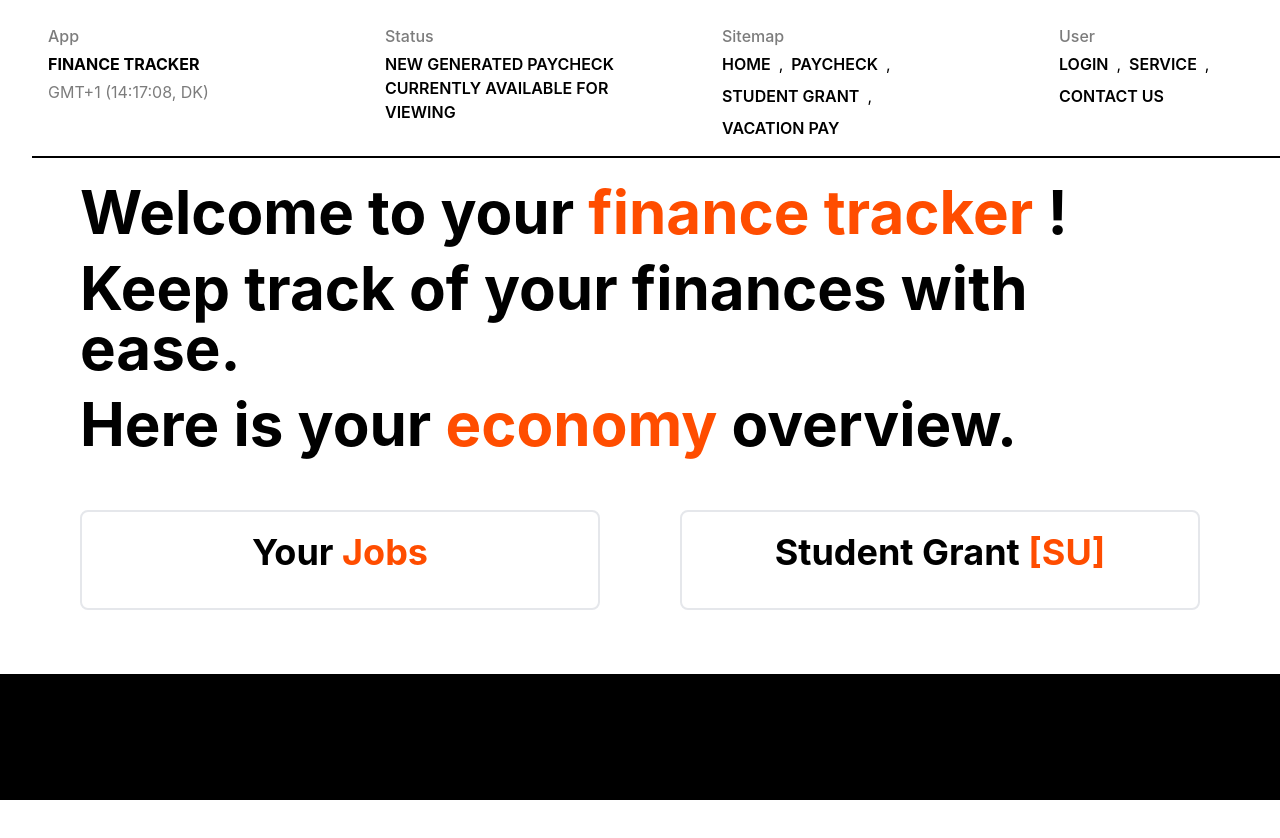
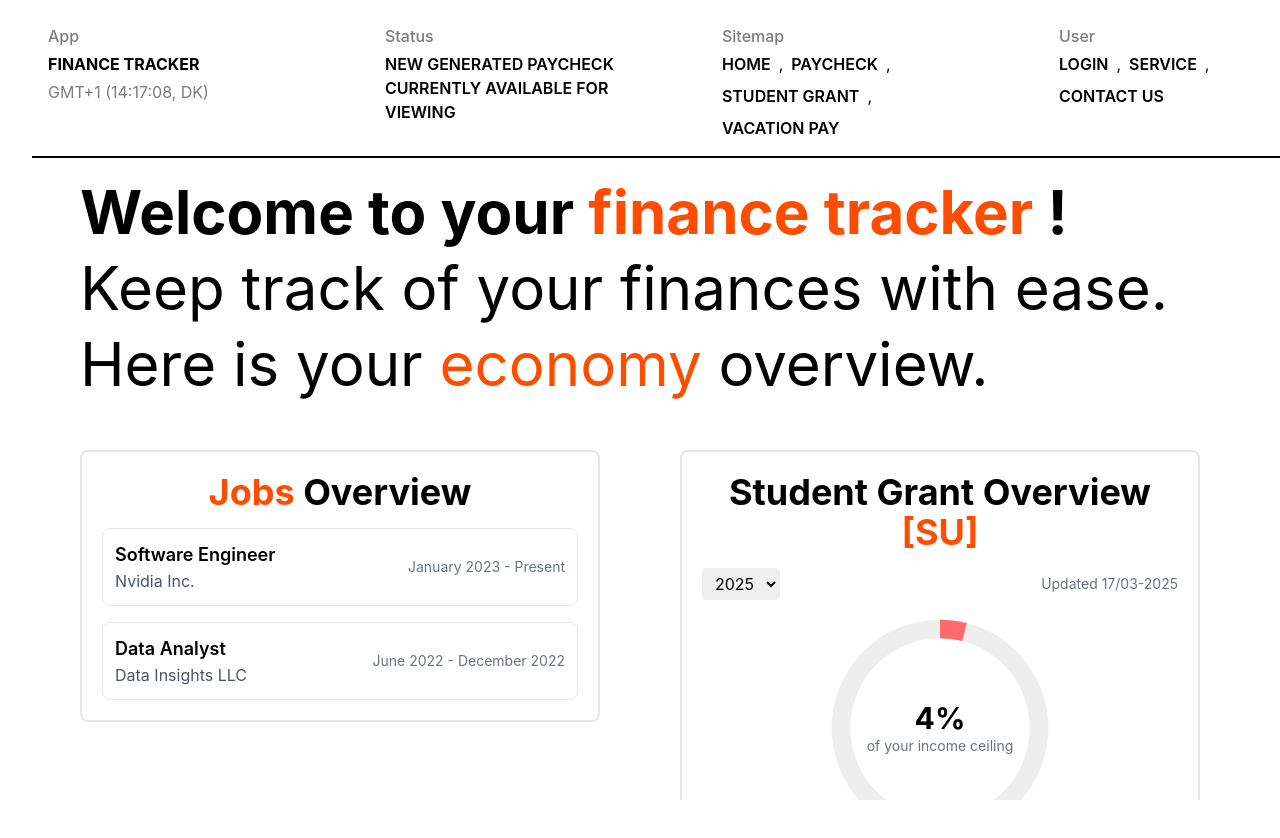
Before and after one commit to Zerefez/FinanceTracker-Frontend-WebApp, a React (Vite) app: page / in a window 1280 px wide. Shown: the top 838 px of the page. Before the commit the page ends 800 px from the top, so only its background shows below. Built offline with nearby package versions, Linux system fonts and the light colour scheme.

Commit message:
Update home , Add job and su overview

```diff
--- a/src/App.tsx
+++ b/src/App.tsx
@@ -2,6 +2,7 @@ import { AnimatePresence } from "framer-motion"
 import { useEffect, useRef } from "react"
 import { Route, BrowserRouter as Router, Routes, useLocation } from "react-router-dom"
 import Home from "./pages/Home"
+import JobDetailPage from "./pages/JobPage"
 import Paycheck from "./pages/Paycheck"
 import StudentGrant from "./pages/StudentGrant"
 
@@ -15,6 +16,7 @@ function AnimatedRoutes() {
         <Route path="/" element={<Home />} />
         <Route path="/paycheck" element={<Paycheck />} />
         <Route path="/student-grant" element={<StudentGrant />} />
+        <Route path="/jobs/:id" element={<JobDetailPage />} />
       </Routes>
     </AnimatePresence>
   )
--- /dev/null
+++ b/src/components/Job.tsx
@@ -0,0 +1,46 @@
+// src/components/JobList.tsx
+import { Link } from 'react-router-dom';
+export interface Job {
+    id: string;
+    title: string;
+    company: string;
+    startDate: string;
+    endDate?: string;
+  }
+
+interface JobListProps {
+  jobs: Job[];
+}
+
+export default function JobList({ jobs }: JobListProps) {
+  return (
+    <div className="w-full rounded-lg border-2 border-gray-200 p-5">
+      <h2 className="mb-4 text-center text-2xl font-bold md:text-3xl lg:text-4xl text-accent">
+        Your Jobs
+      </h2>
+      {jobs.length === 0 ? (
+        <p className="text-center text-gray-500">No jobs found</p>
+      ) : (
+        <div className="space-y-4">
+          {jobs.map((job) => (
+            <Link
+              key={job.id}
+              to={`/jobs/${job.id}`}
+              className="block hover:bg-gray-100 transition-colors duration-200 rounded-lg p-3"
+            >
+              <div className="flex justify-between items-center">
+                <div>
+                  <h3 className="text-lg font-semibold">{job.title}</h3>
+                  <p className="text-gray-600">{job.company}</p>
+                </div>
+                <div className="text-right text-sm text-gray-500">
+                  {job.startDate} - {job.endDate || 'Present'}
+                </div>
+              </div>
+            </Link>
+          ))}
+        </div>
+      )}
+    </div>
+  );
+}
--- /dev/null
+++ b/src/components/SU.tsx
@@ -0,0 +1,97 @@
+import { useState } from 'react';
+import AnimatedText from "../components/ui/animatedText";
+
+export default function SUSection() {
+  const [selectedYear, setSelectedYear] = useState('2025');
+
+  return (
+    <div className="w-full rounded-lg border-2 border-gray-200 p-5">
+      <AnimatedText
+        phrases={["Student Grant Overview [SU]"]}
+        accentWords={["[SU]"]}
+        className="mb-4 text-center text-2xl font-bold md:text-3xl lg:text-4xl"
+        accentClassName="text-accent"
+      />
+
+      <div className="flex items-center justify-between mb-4">
+        <select
+          value={selectedYear}
+          onChange={(e) => setSelectedYear(e.target.value)}
+          className="border rounded px-2 py-1"
+        >
+          <option value="2025">2025</option>
+          <option value="2024">2024</option>
+          <option value="2023">2023</option>
+        </select>
+        <p className="text-sm text-gray-500">Updated 17/03-2025</p>
+      </div>
+
+      <div className="relative flex justify-center items-center mb-4">
+        <div className="absolute inset-0 flex justify-center items-center">
+          <div className="w-48 h-48 bg-white rounded-full shadow-lg"></div>
+        </div>
+        <div className="w-56 h-56 relative">
+          <svg viewBox="0 0 36 36" className="w-full h-full">
+            <path
+              d="M18 2.0845
+                a 15.9155 15.9155 0 0 1 0 31.831
+                a 15.9155 15.9155 0 0 1 0 -31.831"
+              fill="none"
+              stroke="#eee"
+              strokeWidth="3"
+            />
+            <path
+              d="M18 2.0845
+                a 15.9155 15.9155 0 0 1 0 31.831
+                a 15.9155 15.9155 0 0 1 0 -31.831"
+              fill="none"
+              stroke="#FF6B6B"
+              strokeWidth="3"
+              strokeDasharray="4, 100"
+            />
+          </svg>
+          <div className="absolute inset-0 flex flex-col justify-center items-center">
+            <span className="text-3xl font-bold">4%</span>
+            <AnimatedText
+              phrases={["of your income ceiling"]}
+              className="text-sm text-gray-500"
+              accentClassName="text-accent"
+            />
+          </div>
+        </div>
+      </div>
+
+      <div className="space-y-4">
+        <div className="bg-gray-100 rounded-lg p-3 flex justify-between items-center">
+          <div>
+            <AnimatedText
+              phrases={["How much more you can earn"]}
+              className="text-sm text-gray-600"
+              accentClassName="text-accent"
+            />
+            <p className="font-semibold">228.138 kr.</p>
+            <p className="text-xs text-gray-500">Amount for AM contribution: 247.976 kr.</p>
+          </div>
+          <svg xmlns="http://www.w3.org/2000/svg" width="24" height="24" viewBox="0 0 24 24" fill="none" stroke="currentColor" strokeWidth="2" strokeLinecap="round" strokeLinejoin="round" className="text-gray-400">
+            <path d="m9 18 6-6-6-6"/>
+          </svg>
+        </div>
+
+        <div className="bg-gray-100 rounded-lg p-3 flex justify-between items-center">
+          <div>
+            <AnimatedText
+              phrases={["How many more hours you can work"]}
+              className="text-sm text-gray-600"
+              accentClassName="text-accent"
+            />
+            <p className="font-semibold">-</p>
+            <p className="text-xs text-gray-500">Enter your timesheet to see remaining hours</p>
+          </div>
+          <svg xmlns="http://www.w3.org/2000/svg" width="24" height="24" viewBox="0 0 24 24" fill="none" stroke="currentColor" strokeWidth="2" strokeLinecap="round" strokeLinejoin="round" className="text-gray-400">
+            <path d="m9 18 6-6-6-6"/>
+          </svg>
+        </div>
+      </div>
+    </div>
+  );
+}
--- a/src/pages/Home.tsx
+++ b/src/pages/Home.tsx
@@ -1,43 +1,84 @@
-
+import { Link } from 'react-router-dom';
 import Inner from "../components/Inner";
+import { Job } from "../components/Job";
+import SUSection from "../components/SU";
 import AnimatedText from "../components/ui/animatedText";
 
 export default function Home() {
+  // Mock job data - in a real app, this would come from an API or database
+  const jobs: Job[] = [
+    {
+      id: '1',
+      title: 'Software Engineer',
+      company: 'Nvidia Inc.',
+      startDate: 'January 2023',
+      endDate: 'Present'
+    },
+    {
+      id: '2',
+      title: 'Data Analyst',
+      company: 'Data Insights LLC',
+      startDate: 'June 2022',
+      endDate: 'December 2022'
+    }
+  ];
+
   return (
     <section>
       <Inner>
-        <div className="mx-8 px-4 md:px-6">
+        <div className="mx-8 px-4 md:px-6 h-[100vh]">
           <div className="flex flex-col items-center gap-10 md:flex-row md:items-start md:gap-20">
             <div className="w-full">
               <AnimatedText
+                phrases={["Welcome to your finance tracker !"]}
+                accentWords={["finance", "tracker"]}
+                className="mb-4 text-4xl font-bold md:text-5xl lg:text-6xl"
+                accentClassName="text-accent"
+              />
+              <AnimatedText
                 phrases={[
-                  "Welcome to your finance tracker !",
                   "Keep track of your finances with ease.",
                   "Here is your economy overview.",
                 ]}
-                accentWords={["finance", "tracker", "economy"]}
-                className="mb-4 text-4xl font-bold md:text-5xl lg:text-6xl"
+                accentWords={["economy"]}
+                className="mb-4 text-4xl md:text-5xl lg:text-6xl"
                 accentClassName="text-accent"
               />
             </div>
           </div>
           <div className="my-5 grid grid-cols-1 items-center gap-[100px] md:my-10 md:grid-cols-2 md:items-start md:gap-20">
-            <div className="w-[50wh] rounded-lg border-2 border-gray-200 p-5">
+            <div className="w-full rounded-lg border-2 border-gray-200 p-5">
               <AnimatedText
-                phrases={["Your Jobs"]}
+                phrases={["Jobs Overview"]}
                 accentWords={["Jobs"]}
                 className="mb-4 text-center text-2xl font-bold md:text-3xl lg:text-4xl"
                 accentClassName="text-accent"
               />
+              {jobs.length === 0 ? (
+                <p className="text-center text-gray-500">No jobs found</p>
+              ) : (
+                <div className="space-y-4">
+                  {jobs.map((job) => (
+                    <Link
+                      key={job.id}
+                      to={`/jobs/${job.id}`}
+                      className="block hover:bg-gray-100 border border-gray-200 transition-colors duration-200 rounded-lg p-3"
+                    >
+                      <div className="flex justify-between items-center">
+                        <div>
+                          <h3 className="text-lg font-semibold">{job.title}</h3>
+                          <p className="text-gray-600">{job.company}</p>
+                        </div>
+                        <div className="text-right text-sm text-gray-500">
+                          {job.startDate} - {job.endDate || 'Present'}
+                        </div>
+                      </div>
+                    </Link>
+                  ))}
+                </div>
+              )}
             </div>
-            <div className="w-[50wh] rounded-lg border-2 border-gray-200 p-5">
-              <AnimatedText
-                phrases={["Student Grant [SU]"]}
-                accentWords={["[SU]"]}
-                className="mb-4 text-center text-2xl font-bold md:text-3xl lg:text-4xl"
-                accentClassName="text-accent"
-              />
-            </div>
+            <SUSection />
           </div>
         </div>
       </Inner>
--- /dev/null
+++ b/src/pages/JobPage.tsx
@@ -0,0 +1,77 @@
+// src/pages/jobs/[id].tsx
+import { useParams } from 'react-router-dom';
+import Inner from "../components/Inner";
+import { Job } from '../components/Job';
+import AnimatedText from "../components/ui/animatedText";
+
+// Mock job data - in a real app, this would come from an API
+const jobs: Job[] = [
+  {
+    id: '1',
+    title: 'Software Engineer',
+    company: 'Nvidia Inc.',
+    startDate: 'January 2023',
+    endDate: 'Present'
+  },
+  {
+    id: '2',
+    title: 'Data Analyst',
+    company: 'Data Insights LLC',
+    startDate: 'June 2022',
+    endDate: 'December 2022'
+  }
+];
+
+export default function JobDetailPage() {
+    const { id } = useParams<{ id: string }>();
+
+    // Find the job based on the ID
+    const job = jobs.find(j => j.id === id);
+
+    if (!job) {
+      return (
+        <div className="container mx-auto px-4 py-8">
+          <div className="text-center text-red-500 text-2xl">Job not found</div>
+        </div>
+      );
+    }
+
+  return (
+    <section>
+      <Inner>
+        <div className="mx-8 px-4 md:px-6 h-[100vh] ">
+          <div className="max-w-2xl mx-auto">
+            <AnimatedText
+              phrases={[job.title]}
+              className="mb-4 text-4xl font-bold md:text-5xl lg:text-6xl text-center"
+              accentClassName="text-accent"
+            />
+            <div className="bg-white shadow-md rounded-lg p-6 mt-6">
+              <div className="mb-4">
+                <AnimatedText
+                  phrases={[job.company]}
+                  className="text-2xl font-semibold text-gray-800"
+                />
+                <p className="text-gray-600">
+                  {job.startDate} - {job.endDate || 'Present'}
+                </p>
+              </div>
+              {/* Add more job details here */}
+              <div className="mt-6">
+                <AnimatedText
+                  phrases={["Job Description"]}
+                  className="text-xl font-semibold mb-2"
+                />
+                <AnimatedText
+                  phrases={[`Additional job details would be displayed here. In a real application,
+                  you would fetch comprehensive job information from your backend`]}
+                  className="text-gray-700"
+                />
+              </div>
+            </div>
+          </div>
+        </div>
+      </Inner>
+    </section>
+  );
+}
```
